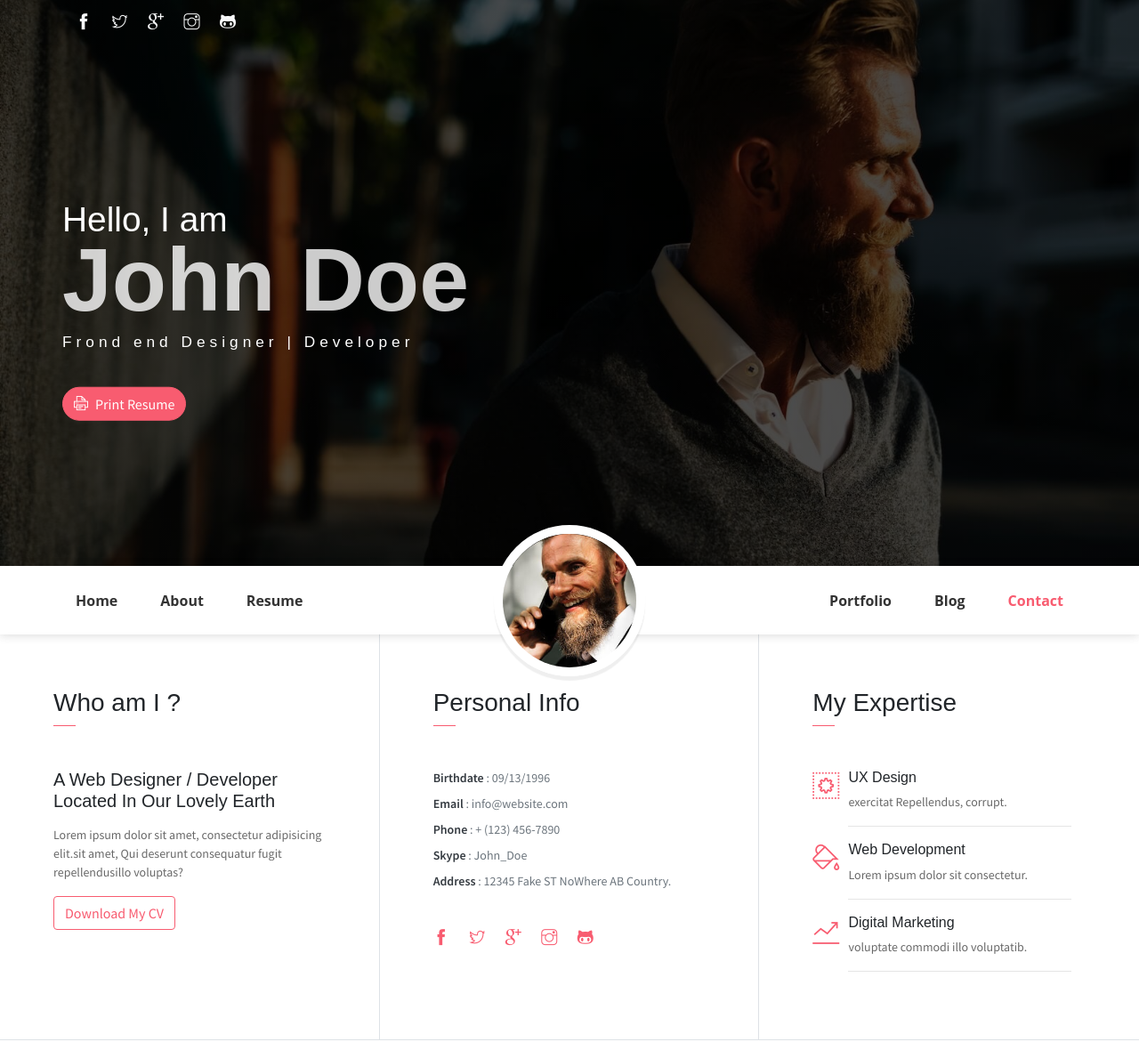
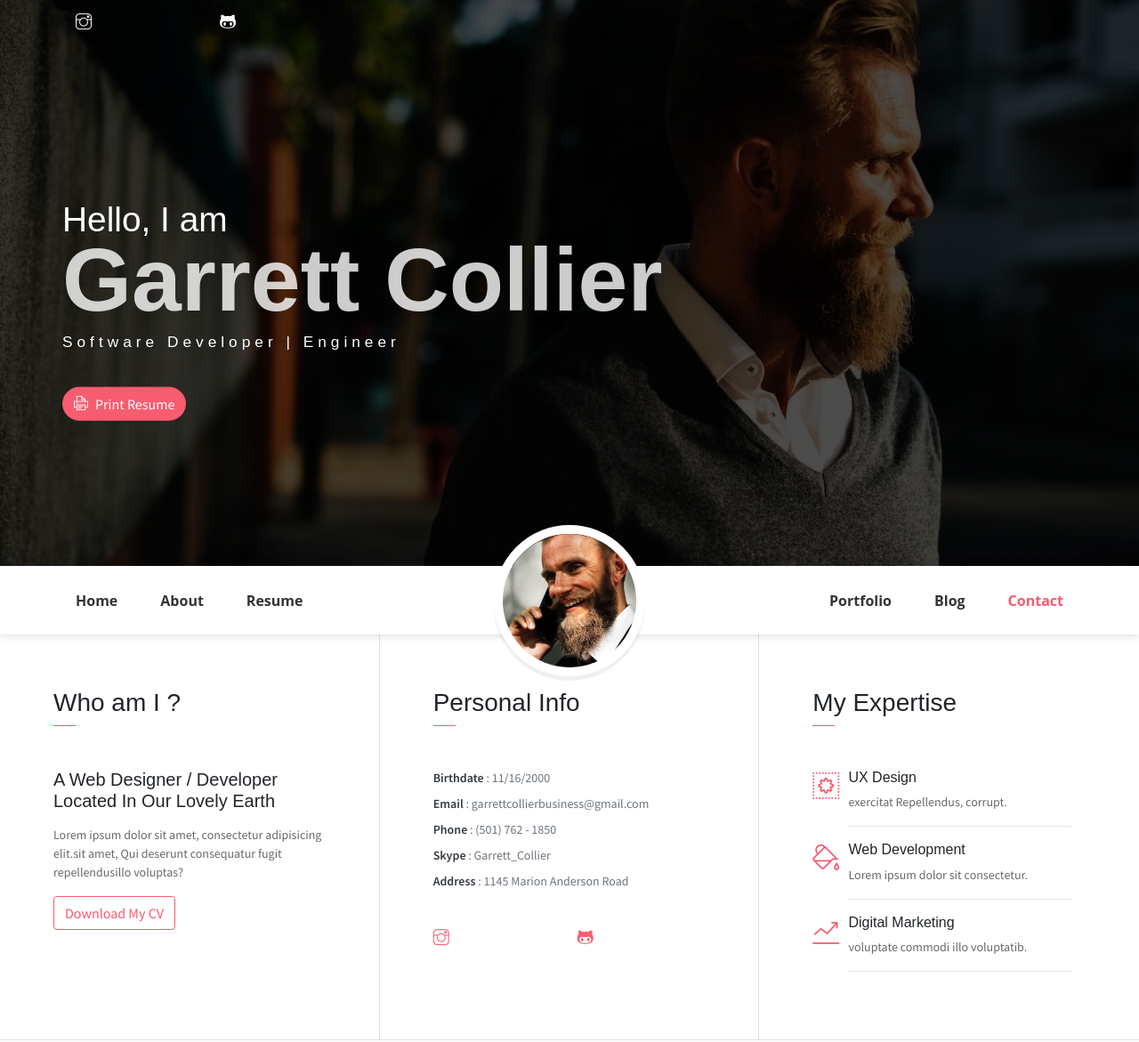
Before and after one commit to garrettcollier/garrettcollier.github.io, a website: page index.html in a window 1280 px wide. Shown: the part 4-1175 px from the top of the page at 89% size. Drawn offline with Linux system fonts and the light colour scheme; some packages are replaced by stand-ins of ours; some icons are missing.

Commit message:
Name Updates

```diff
--- a/index.html
+++ b/index.html
@@ -3,12 +3,12 @@
 <head>
 	<meta charset="utf-8">
     <meta name="viewport" content="width=device-width, initial-scale=1, shrink-to-fit=no">
-    <meta name="description" content="Start your development with JohnDoe landing page.">
+    <meta name="description" content="Start your development">
     <meta name="author" content="Devcrud">
-    <title>JohnDoe Landing page | Free Bootstrap 4.3.x landing page</title>
+    <title>Garrett Collier - Home</title>
     <!-- font icons -->
     <link rel="stylesheet" href="assets/vendors/themify-icons/css/themify-icons.css">
-    <!-- Bootstrap + JohnDoe main styles -->
+    <!-- Bootstrap + main styles -->
 	<link rel="stylesheet" href="assets/css/johndoe.css">
 </head>
 <body data-spy="scroll" data-target=".navbar" data-offset="40" id="home">
@@ -16,16 +16,13 @@
     <header class="header">
         <div class="container">
             <ul class="social-icons pt-3">
-                <li class="social-item"><a class="social-link text-light" href="#"><i class="ti-facebook" aria-hidden="true"></i></a></li>
-                <li class="social-item"><a class="social-link text-light" href="#"><i class="ti-twitter" aria-hidden="true"></i></a></li>
-                <li class="social-item"><a class="social-link text-light" href="#"><i class="ti-google" aria-hidden="true"></i></a></li>
                 <li class="social-item"><a class="social-link text-light" href="#"><i class="ti-instagram" aria-hidden="true"></i></a></li>
                 <li class="social-item"><a class="social-link text-light" href="#"><i class="ti-github" aria-hidden="true"></i></a></li>
             </ul>
             <div class="header-content">
                 <h4 class="header-subtitle" >Hello, I am</h4>
-                <h1 class="header-title">John Doe</h1>
-                <h6 class="header-mono" >Frond end Designer | Developer</h6>
+                <h1 class="header-title">Garrett Collier</h1>
+                <h6 class="header-mono" >Software Developer | Engineer</h6>
                 <button class="btn btn-primary btn-rounded"><i class="ti-printer pr-2"></i>Print Resume</button>
             </div>
         </div>
@@ -50,8 +47,8 @@
                 <ul class="navbar-nav brand">
                     <img src="assets/imgs/avatar.jpg" alt="" class="brand-img">
                     <li class="brand-txt">
-                        <h5 class="brand-title">John Doe</h5>
-                        <div class="brand-subtitle">Web Designer | Developer</div>
+                        <h5 class="brand-title">Garrett Collier</h5>
+                        <div class="brand-subtitle">Software Developer | Engineer</div>
                     </li>
                 </ul>
                 <ul class="navbar-nav ml-auto">
@@ -81,16 +78,13 @@
                 <h3 class="font-weight-light">Personal Info</h3>
                 <span class="line mb-5"></span>
                 <ul class="mt40 info list-unstyled">
-                    <li><span>Birthdate</span> : 09/13/1996</li>
-                    <li><span>Email</span> : info@website.com</li>
-                    <li><span>Phone</span> : + (123) 456-7890</li>
-                    <li><span>Skype</span> : John_Doe </li>
-                    <li><span>Address</span> :  12345 Fake ST NoWhere AB Country.</li>
+                    <li><span>Birthdate</span> : 11/16/2000</li>
+                    <li><span>Email</span> : garrettcollierbusiness@gmail.com</li>
+                    <li><span>Phone</span> : (501) 762 - 1850</li>
+                    <li><span>Skype</span> : Garrett_Collier </li>
+                    <li><span>Address</span> :  1145 Marion Anderson Road</li>
                 </ul>
                 <ul class="social-icons pt-3">
-                    <li class="social-item"><a class="social-link" href="#"><i class="ti-facebook" aria-hidden="true"></i></a></li>
-                    <li class="social-item"><a class="social-link" href="#"><i class="ti-twitter" aria-hidden="true"></i></a></li>
-                    <li class="social-item"><a class="social-link" href="#"><i class="ti-google" aria-hidden="true"></i></a></li>
                     <li class="social-item"><a class="social-link" href="#"><i class="ti-instagram" aria-hidden="true"></i></a></li>
                     <li class="social-item"><a class="social-link" href="#"><i class="ti-github" aria-hidden="true"></i></a></li>
                 </ul>
@@ -731,7 +725,7 @@
                                 <i class="ti-mobile icon-md"></i>
                             </div>
                             <div class="col-10 ">
-                                <h6 class="d-inline">Phone : <br> <span class="text-muted">+ (123) 456-789</span></h6>
+                                <h6 class="d-inline">Phone : <br> <span class="text-muted">(501) 762-1850</span></h6>
                             </div>
                         </div>
                         <div class="row mb-2">
@@ -739,7 +733,7 @@
                                 <i class="ti-map-alt icon-md"></i>
                             </div>
                             <div class="col-10">
-                                <h6 class="d-inline">Address :<br> <span class="text-muted">12345 Fake ST NoWhere AB Country.</span></h6>
+                                <h6 class="d-inline">Address :<br> <span class="text-muted">1145 Marion Anderson Road</span></h6>
                             </div>
                         </div>
                         <div class="row mb-2">
@@ -747,13 +741,10 @@
                                 <i class="ti-envelope icon-md"></i>
                             </div>
                             <div class="col-10">
-                                <h6 class="d-inline">Email :<br> <span class="text-muted">info@website.com</span></h6>
+                                <h6 class="d-inline">Email :<br> <span class="text-muted">garrettcollierbusiness@gmail.com</span></h6>
                             </div>
                         </div>
                         <ul class="social-icons pt-4">
-                            <li class="social-item"><a class="social-link text-dark" href="#"><i class="ti-facebook" aria-hidden="true"></i></a></li>
-                            <li class="social-item"><a class="social-link text-dark" href="#"><i class="ti-twitter" aria-hidden="true"></i></a></li>
-                            <li class="social-item"><a class="social-link text-dark" href="#"><i class="ti-google" aria-hidden="true"></i></a></li>
                             <li class="social-item"><a class="social-link text-dark" href="#"><i class="ti-instagram" aria-hidden="true"></i></a></li>
                             <li class="social-item"><a class="social-link text-dark" href="#"><i class="ti-github" aria-hidden="true"></i></a></li>
                         </ul>
@@ -784,7 +775,7 @@
     <!-- Google mpas -->
     <script async defer src="https://maps.googleapis.com/maps/api/js?key=AIzaSyCtme10pzgKSPeJVJrG1O3tjR6lk98o4w8&callback=initMap"></script>
 
-    <!-- JohnDoe js -->
+    <!-- js -->
     <script src="assets/js/johndoe.js"></script>
 
 </body>
```
